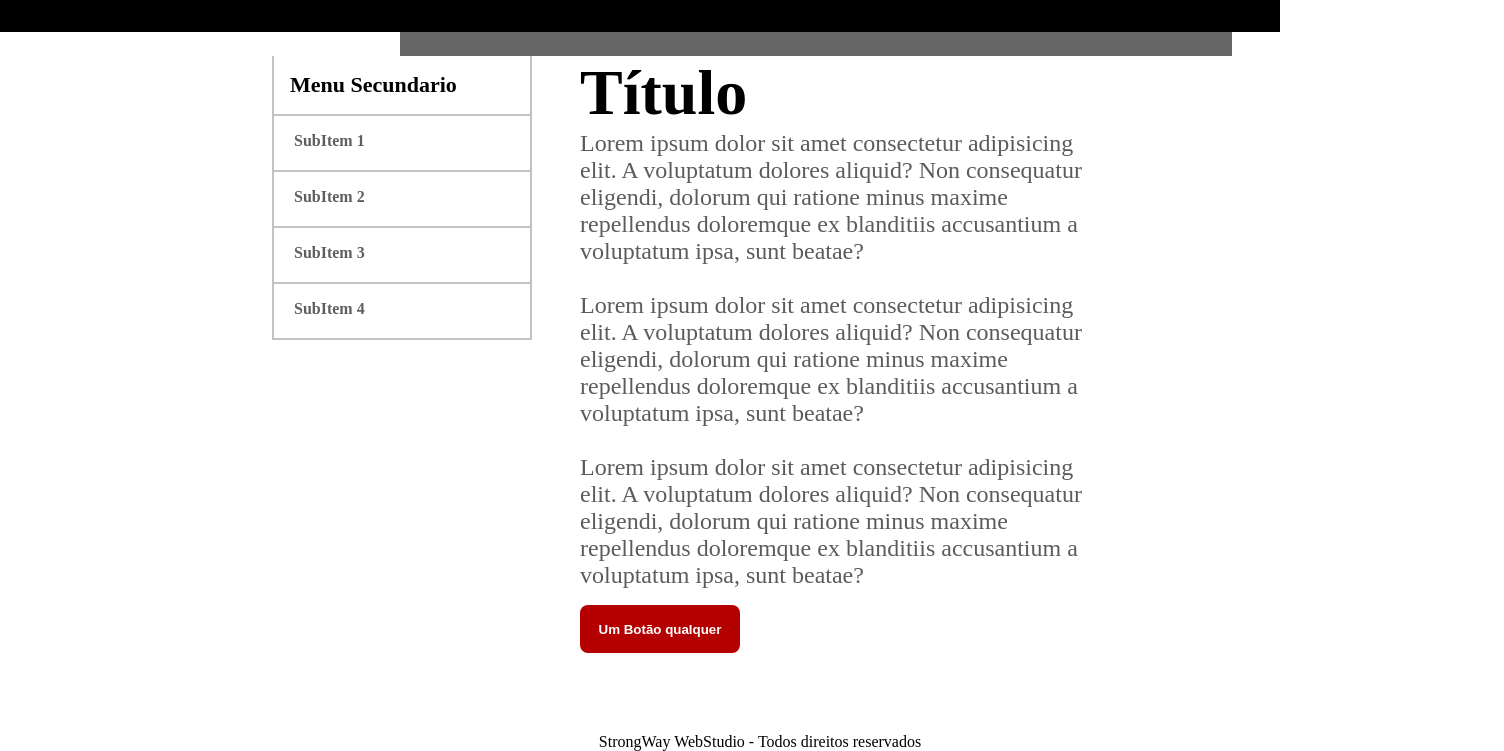
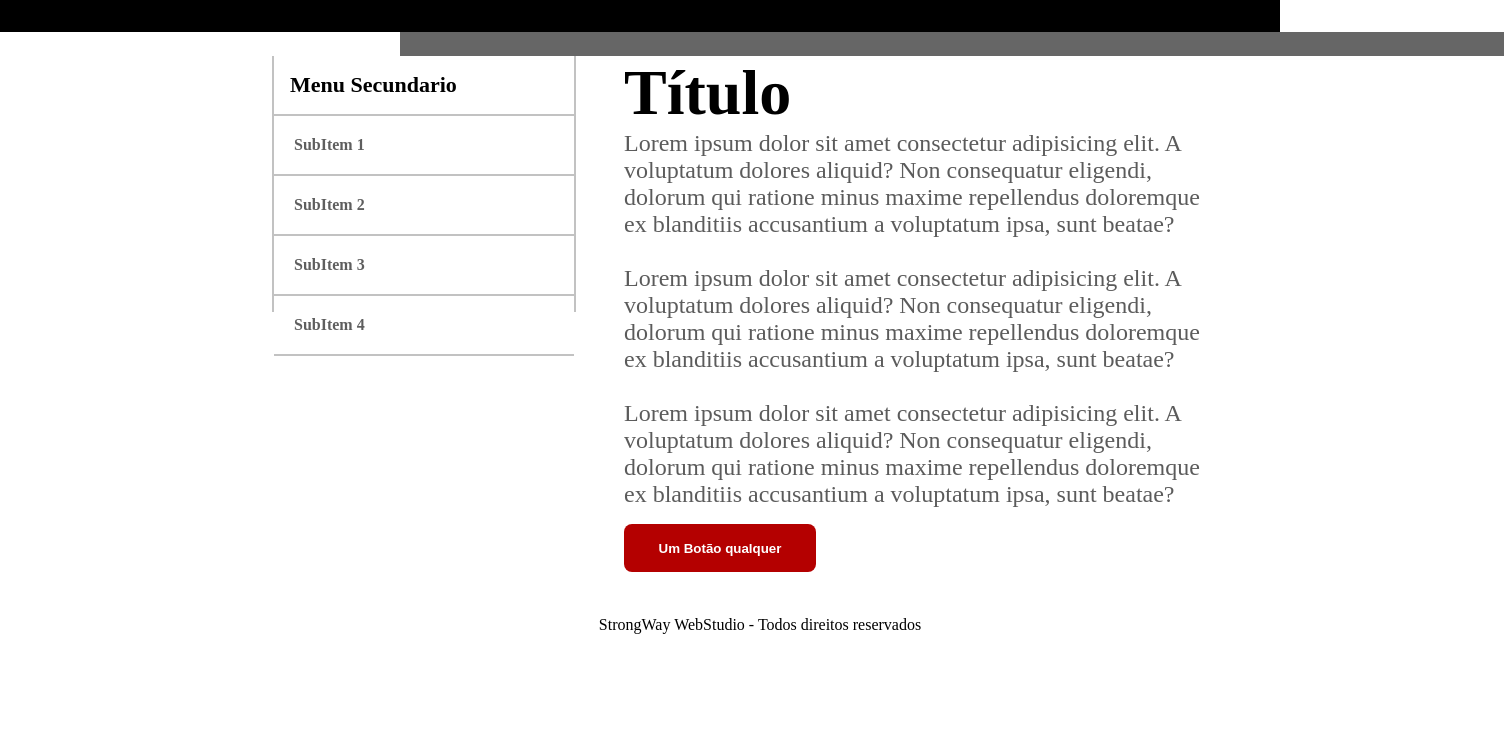
Before and after one commit to gladosn07/StrongWay, a website: page index.html in a window 1280 px wide. Shown: the part 128-879 px from the top of the page, 1504 px wide, since content can reach past the window. After the commit the page ends 800 px from the top, so only its background shows below. Drawn offline with Linux system fonts and the light colour scheme.

Commit message:
Botas e listas da sections corretamente
Tamanho do botao corretamente

```diff
--- a/index.html
+++ b/index.html
@@ -29,13 +29,13 @@
         <h1 class="Name__sidebar">Menu Secundario</h1>
         <hr/>
         <ul class="ulSubItem">
-            <li href="#" class="subItem">SubItem 1</li>
+            <li><a href="#" class="subItem">SubItem 1</a></li>
             <hr/>
-            <li href="#" class="subItem">SubItem 2</li>
+            <li><a href="#" class="subItem">SubItem 2</a></li>
             <hr/>
-            <li href="#" class="subItem">SubItem 3</li>
+            <li><a href="#" class="subItem">SubItem 3</a></li>
             <hr/>
-            <li href="#" class="subItem">SubItem 4</li>
+            <li><a href="#" class="subItem">SubItem 4</a></li>
             <hr/>
         </ul>
     </div>
--- a/styles.css
+++ b/styles.css
@@ -52,10 +52,12 @@ li {
 }
 
 .separetor {
-    width: 65%;
+    width: 138vh;
     height: 1.5rem;
     background: rgb(102, 102, 102);
     margin-left: 25rem;
+    align-items: center;
+    justify-content: center;
 }
 
 .sidebar__item {
@@ -65,7 +67,7 @@ li {
     color: black;
     border-right: 2px solid rgba(0, 0, 0, 0.24);
     border-left: 2px solid rgba(0, 0, 0, 0.24);
-    height: 50%;
+    height: 45.8%;
 }
 
 .Name__sidebar {
@@ -91,12 +93,19 @@ hr {
     text-decoration: none;
     color: rgba(0, 0, 0, 0.63);
     font-weight: bold;
+    transition: .3s;
+}
+
+.subItem:hover {
+        color: rgba(243, 78, 78, 0.568);
+        opacity: 0.7;
 }
 
 .page {
-    width: 80%;
+    width: 150vh;
     margin-left: 20%;
     display: flex;
+    height: 70vh;
 }
 
 .page__content {
@@ -115,7 +124,7 @@ hr {
 }
 
 .btn {
-    width: 10rem;
+    width: 12rem;
     height: 3rem;
     background: rgb(180, 0, 0);
     color: white;
@@ -124,6 +133,8 @@ hr {
     margin-top: 1rem;
     transition: 0.3s;
     cursor: pointer;
+    padding-left: 10px;
+    padding-right: 10px;
 }
 
 .btn:hover {
@@ -133,6 +144,5 @@ hr {
 footer {
     display: flex;
     justify-content: center;
-    margin-top: 5rem;
     margin-left: 15rem;
 }
```
